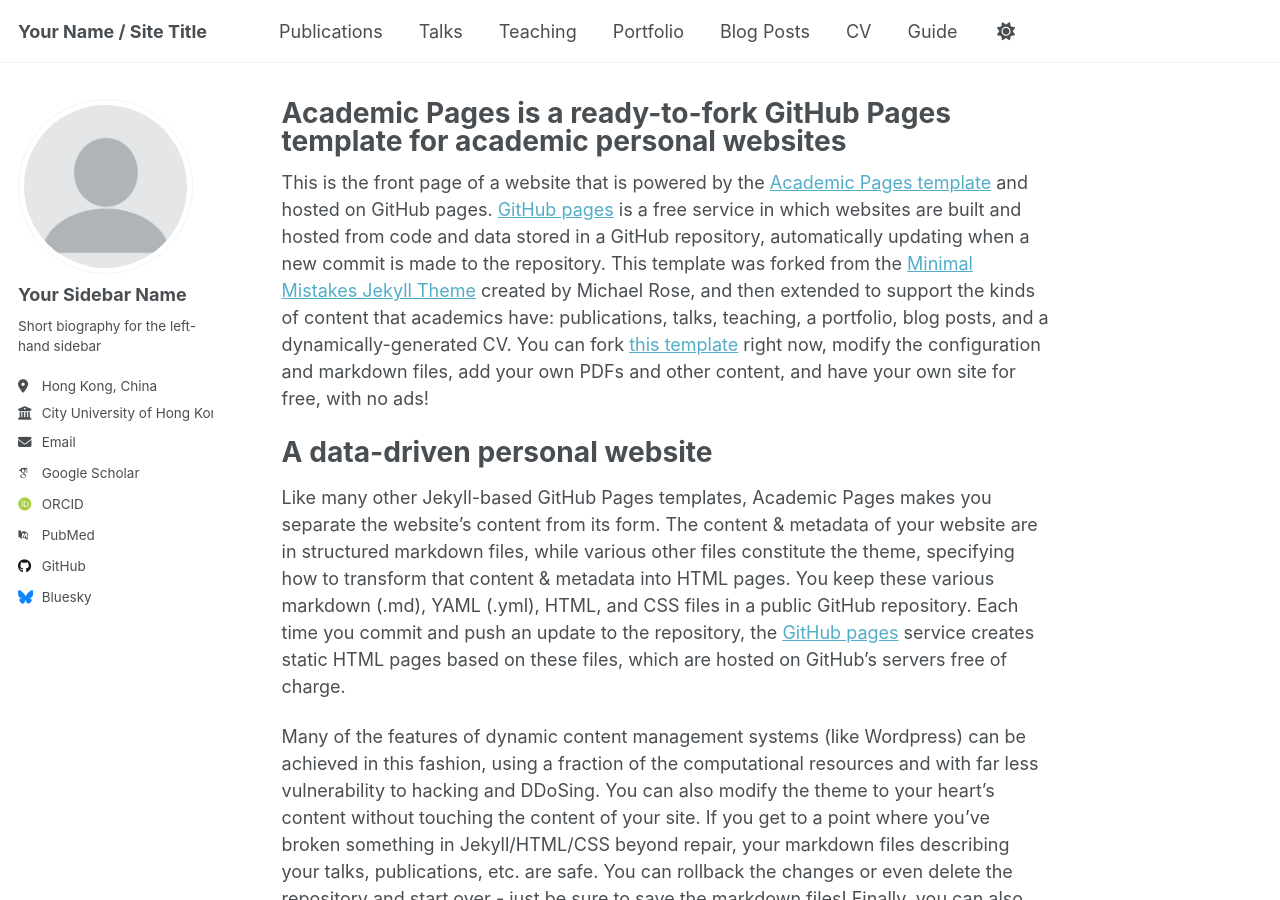
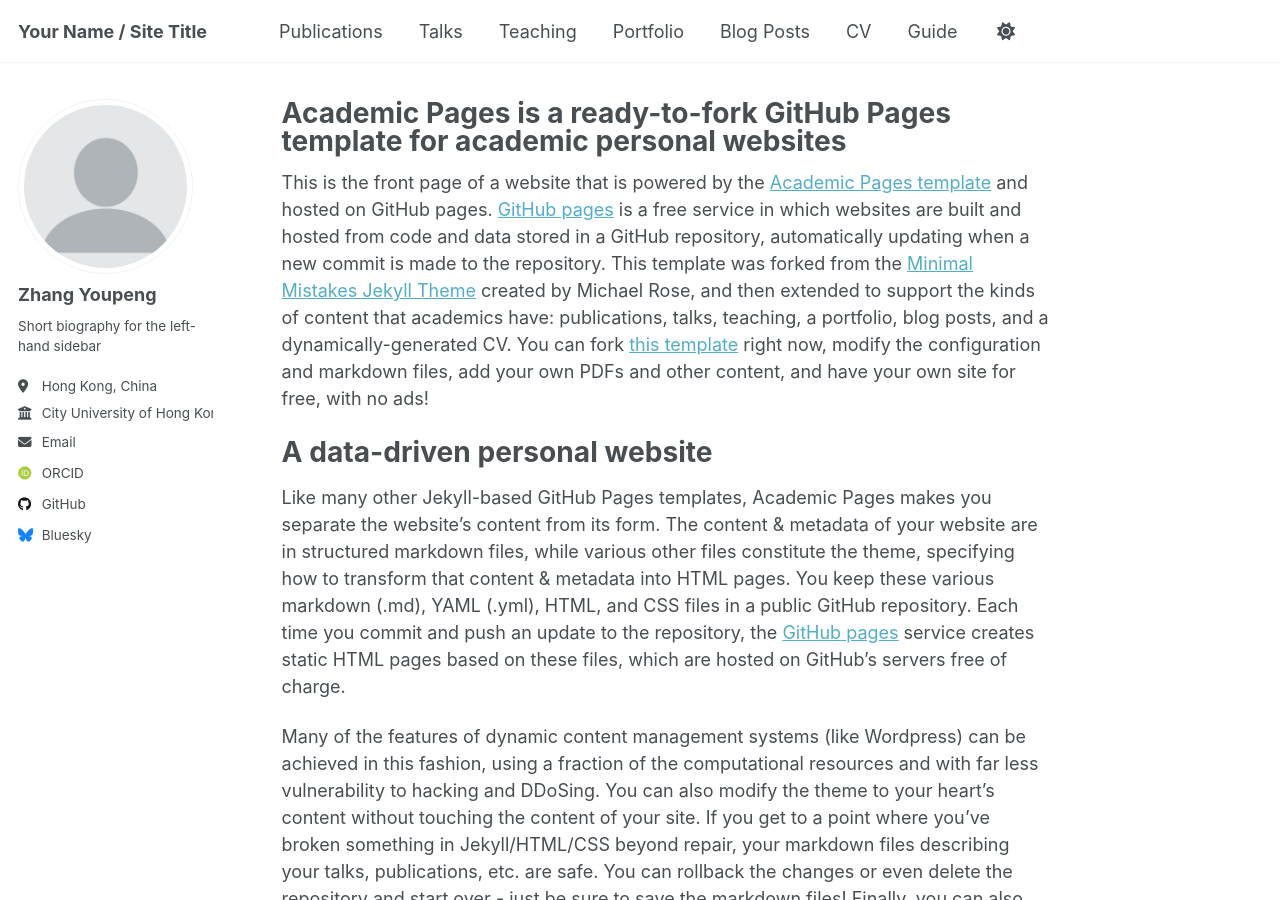
Before and after one commit to Zhangyppy/Zhang-Youpeng, a Jekyll site: the page built from _pages/about.md, in a window 1280 px wide and 900 px high. Built offline with Jekyll 4.4.1, drawn with Linux system fonts in a browser that asks for light colours; some web fonts are replaced; part of the change alters nothing that is shown.

Commit message:
Update _config.yml

```diff
--- a/_config.yml
+++ b/_config.yml
@@ -23,7 +23,7 @@ repository               : "Zhangyppy/Zhang-Youpeng"
 author:
   # Biographic information
   avatar           : "profile.png"
-  name             : "Your Sidebar Name"
+  name             : "Zhang Youpeng"
   pronouns         : # example: "she/her"
   bio              : "Short biography for the left-hand sidebar"
   location         : "Hong Kong, China"
@@ -33,11 +33,11 @@ author:
 
   # Academic websites
   arxiv            : # URL - Update with the correct link to your profile
-  googlescholar    : "https://scholar.google.com/citations?user=PS_CX0AAAAAJ"
+  googlescholar    : #"https://scholar.google.com/citations?user=PS_CX0AAAAAJ"
   impactstory      : # URL
-  orcid            : "http://orcid.org/yourorcidurl"
+  orcid            : "https://orcid.org/0009-0003-1142-7296"
   semantic         : # URL
-  pubmed           : "https://www.ncbi.nlm.nih.gov/pubmed/?term=john+snow"
+  pubmed           : #"https://www.ncbi.nlm.nih.gov/pubmed/?term=john+snow"
   researchgate     : # URL
   scopus           : # URL
 
```
